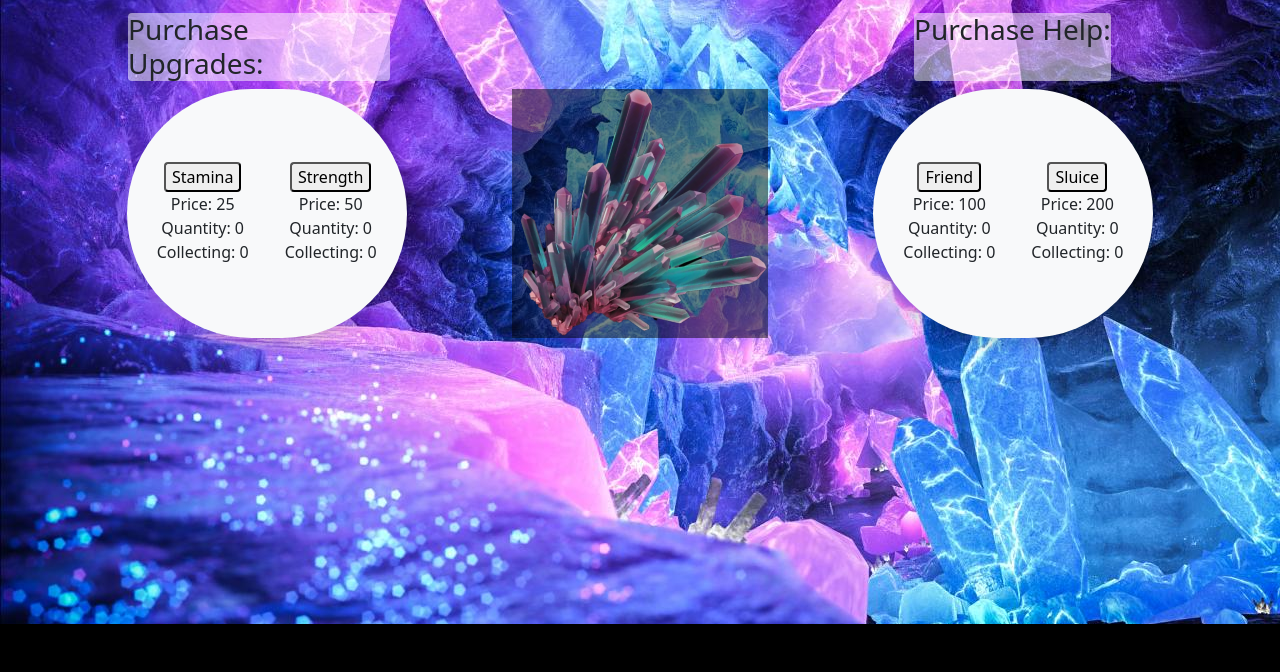
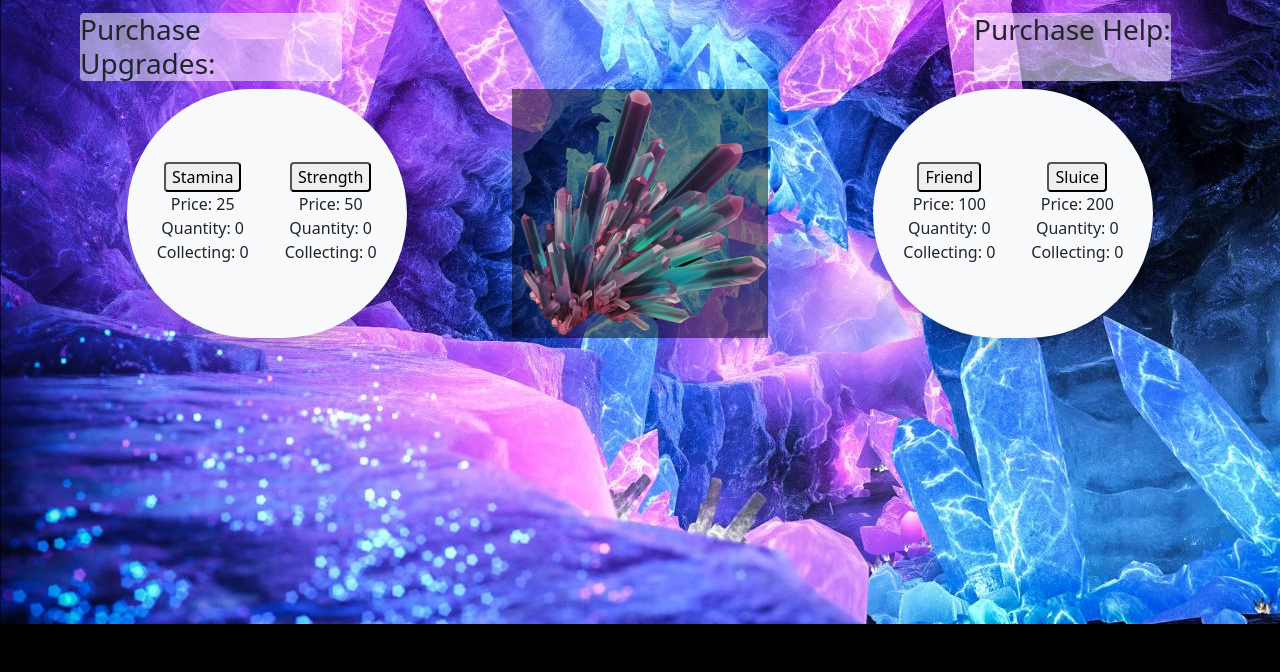
Before and after one commit to Seth-McCormick/Checkpoint-2, a plain HTML site: page index.html in a window 1280 px wide. Shown: the part 129-801 px from the top of the page. Drawn offline with nearby package versions, Linux system fonts and the light colour scheme.

Commit message:
5-22 8pm

```diff
--- a/index.html
+++ b/index.html
@@ -21,10 +21,10 @@
         <div class="row text-dark d-flex justify-content-center p-5 m-2">
             <h2 class="col-2 p-3 mb-3 d-flex ">Crystals: <span id="Crystals">0</span></h2>
             <div class="row d-flex justify-content-between p-0">
-                <div class="col-3 d-flex justify-content-end ms-5 ">
+                <div class="col-3 d-flex justify-content-end  ">
                     <h3 class=" rounded">Purchase Upgrades:</h3>
                 </div>
-                <div class="col-3 d-flex   me-4">
+                <div class="col-3 d-flex justify-content-start ps-5">
                     <h3 class="rounded">Purchase Help:</h3>
                 </div>
             </div>
@@ -66,7 +66,6 @@
                 </div>
             </div>
         </div>
-        <div class="row bg-light text-dark"></div>
     </main>
     <footer></footer>
     <!-- Bootstrap JavaScript Libraries -->
```
